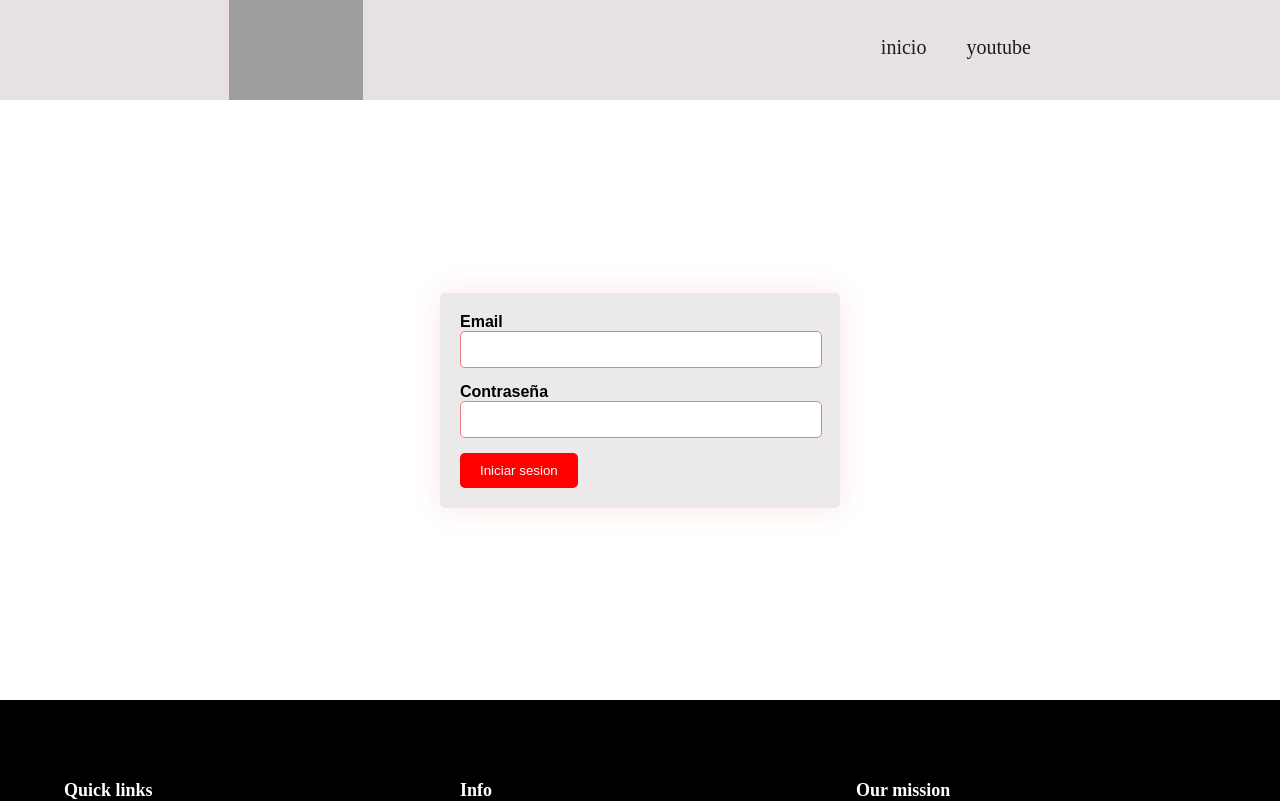
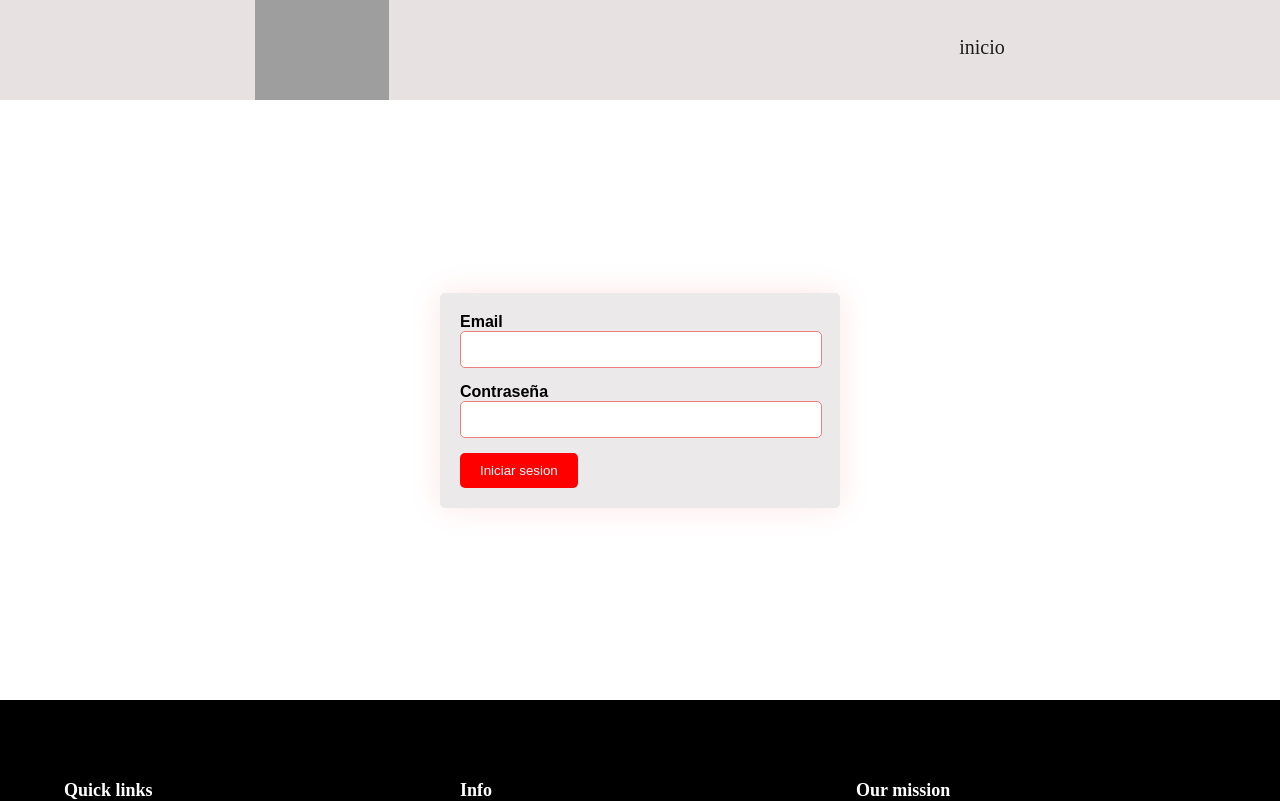
Before and after one commit to 954gonzalez/apiYoutube, an Angular app: page / in a window 1280 px wide. Shown: the top 801 px of the page. Built offline with nearby package versions, Linux system fonts and the light colour scheme; grey boxes are pictures that could not be loaded.

Commit message:
Update nav.component.html

```diff
--- a/src/app/nav/nav.component.html
+++ b/src/app/nav/nav.component.html
@@ -14,9 +14,9 @@
       <a>Bienvenid@ {{auth.getCourrentUser()}}</a>
     </li>
 
-     <li>
-      <a [routerLink]="['/youtube']" >youtube</a>
-     </li>
+      <li *ngIf="auth.isLoggedIn() | async" class="">
+        <a  [routerLink]="['/youtube']">YouTube</a>
+      </li>
     <li *ngIf="auth.isLoggedIn() | async" class="nav-item active">
       <a [routerLink]="['/']" (click)="auth.logout()">Salir</a>
     </li>
```
